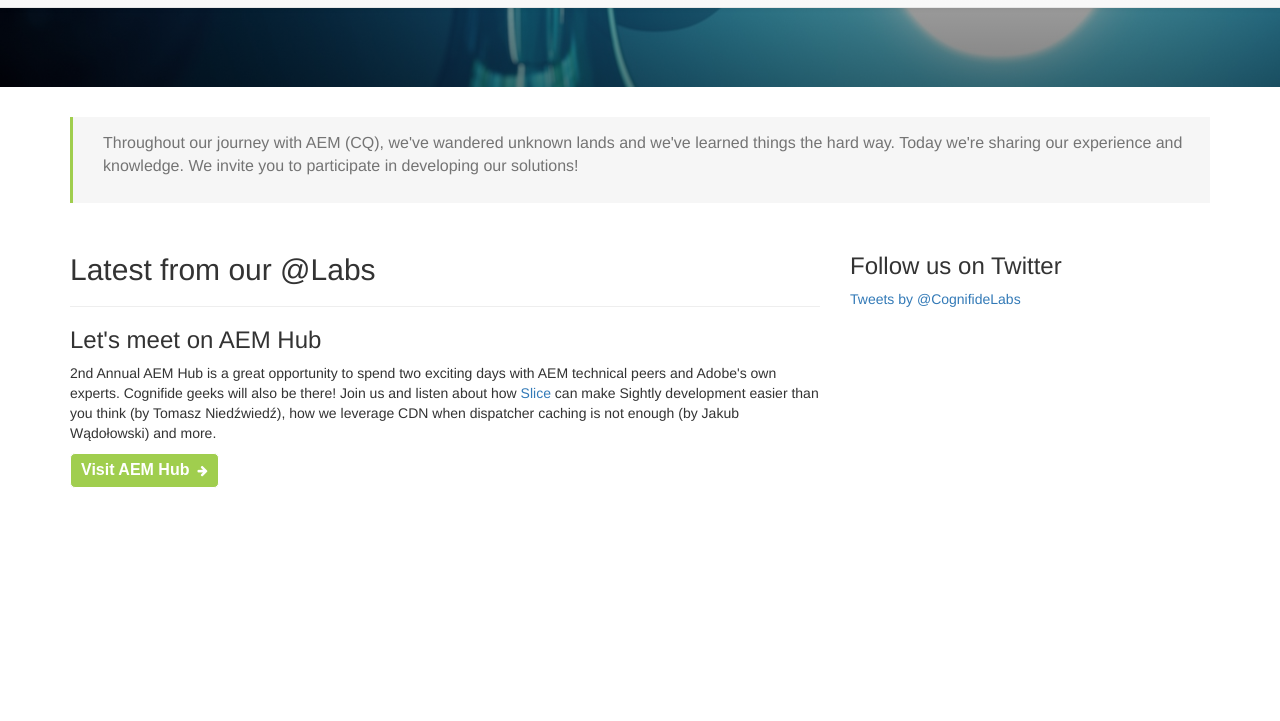
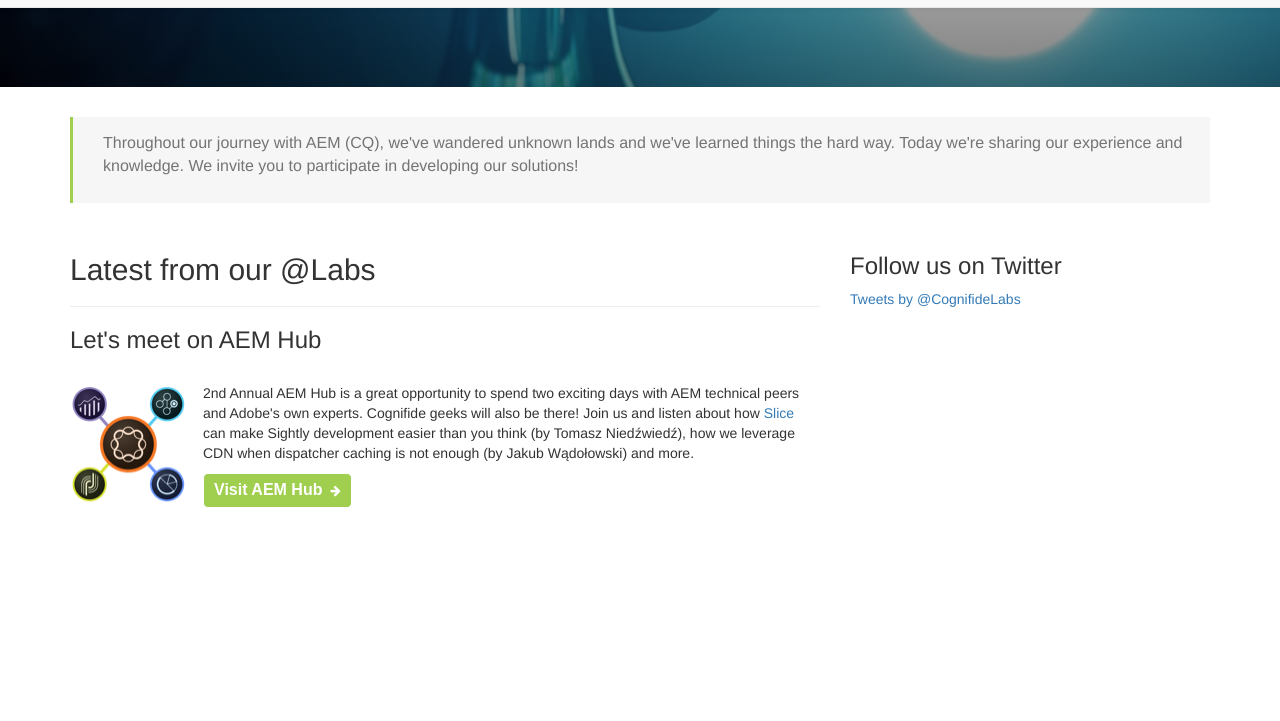
Before and after one commit to mateuszluczak/cognifide.github.io, a plain HTML site: page index.html in a window 1280 px wide. Shown: the part 363-1084 px from the top of the page. Drawn offline with nearby package versions, Linux system fonts and the light colour scheme.

Commit message:
adding image

```diff
--- a/css/cognifide.github.css
+++ b/css/cognifide.github.css
@@ -441,3 +441,11 @@ h4 {
    margin-top: 20px;
    margin-bottom: 30px
 }
+.news-image {
+  float: left;
+  margin: 0px 15px 15px 0px;
+}
+
+.news-section h3 {
+  margin-bottom: 30px;
+ }
--- a/index.html
+++ b/index.html
@@ -57,10 +57,11 @@ j=d.createElement(s),dl=l!='dataLayer'?'&l='+l:'';j.async=true;j.src=
 
 <div class="container" style="margin-bottom: 30px">
 	<div class="row">
-		<div class="col-md-8">
+		<div class="col-md-8 news-section">
 			<h2>Latest from our @Labs</h2>
 			<hr>
 			<h3>Let's meet on AEM Hub</h3>
+			<img src="images/aemhub-logo.png" class="news-image"/>
 			<p>2nd Annual AEM Hub is a great opportunity to spend two exciting days with AEM technical peers and Adobe's own experts. Cognifide geeks will also be there! Join us and listen about how <a href="/slice" title="Slice">Slice</a> can make Sightly development easier than you think (by Tomasz Niedźwiedź), how we leverage CDN when dispatcher caching is not enough (by Jakub Wądołowski) and more.</p>
 			<div class="button-more bottom-link"><a href="http://aemhub.cognifide.com/" title="AEM Hub" target="_blank">Visit AEM Hub</a></div>
 		</div>
```
Also changed, not shown: images/aemhub-logo.png (added).
